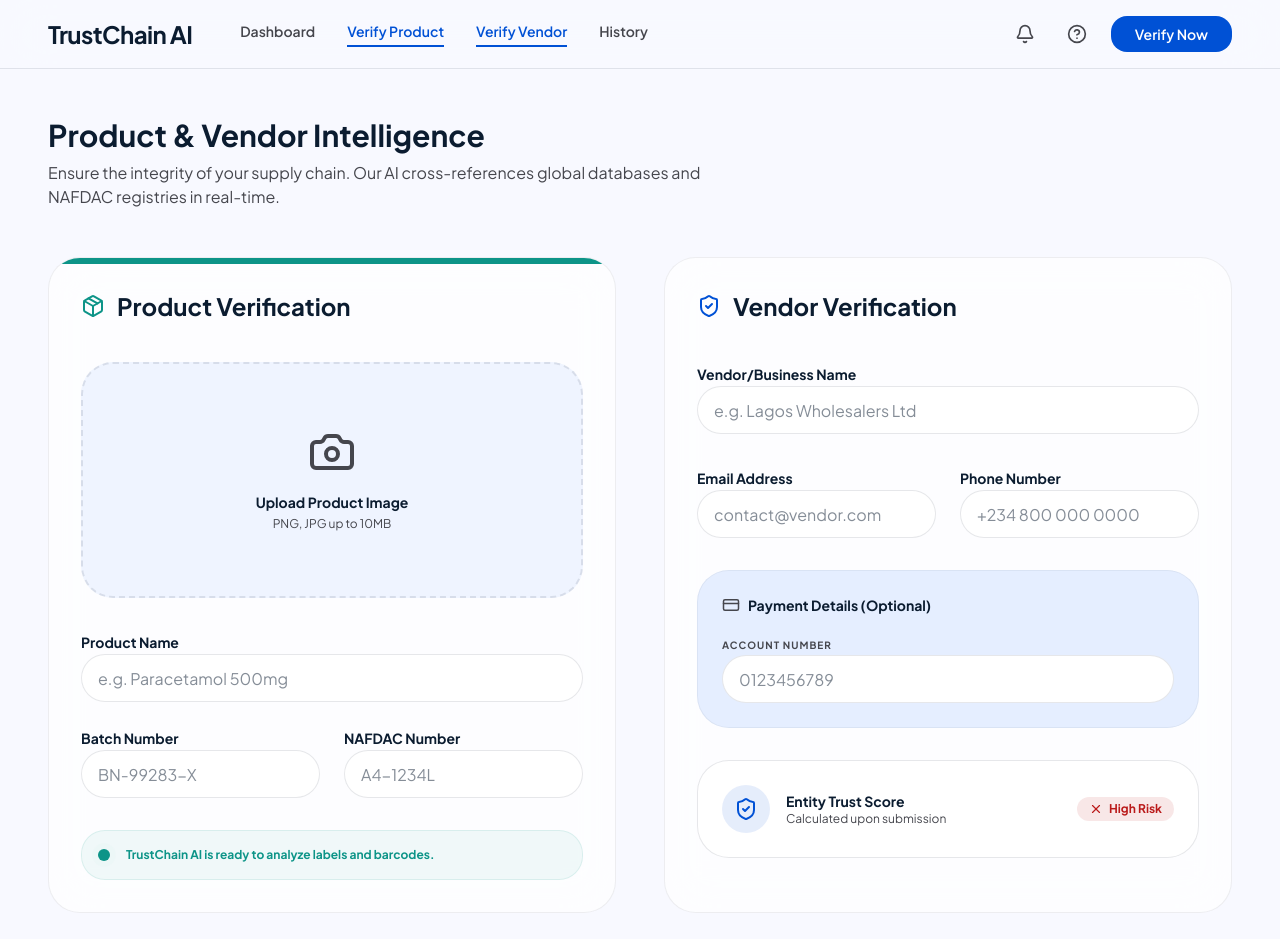
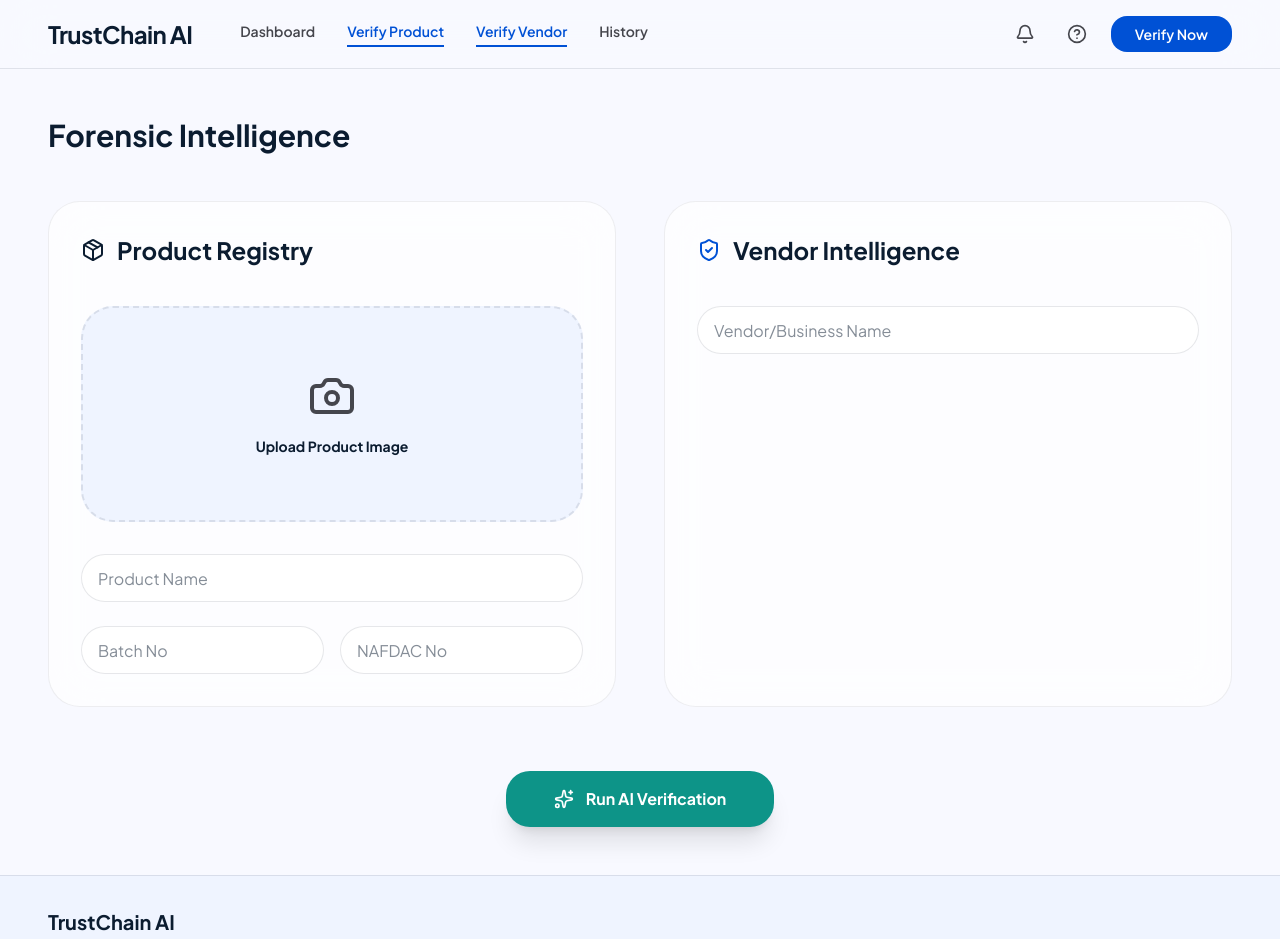
Before and after one commit to Ordixian/the-full-app-trust-ai, a React (Vite) app in the folder trustchain-ai/: page /verify in a window 1280 px wide. Shown: the top 939 px of the page. Built offline with nearby package versions, Linux system fonts and the light colour scheme.

Commit message:
Refactor Verify component with enhanced form handling
Refactor Verify component to improve state management and form handling. Update UI elements for better user experience.

```diff
--- a/trustchain-ai/src/views/Verify.tsx
+++ b/trustchain-ai/src/views/Verify.tsx
@@ -1,173 +1,100 @@
-import { FormEvent } from 'react';
-import { Camera, Package, ShieldCheck, CreditCard, Info, Sparkles, X } from 'lucide-react';
-import { motion } from 'motion/react';
+import { useState, FormEvent, ChangeEvent } from 'react';
+import { Camera, Package, ShieldCheck, Sparkles, Info } from 'lucide-react';
+import { motion } from 'framer-motion';
 import { useNavigate } from 'react-router-dom';
+import { runVerification } from '../api/client';
 
 export default function Verify() {
   const navigate = useNavigate();
+  const [loading, setLoading] = useState(false);
+  const [image, setImage] = useState<File | null>(null);
+  const [productData, setProductData] = useState({
+    name: '',
+    batch: '',
+    nafdac: '',
+    vendor: ''
+  });
 
-  const handleRunVerification = (e: FormEvent) => {
+  const handleInputChange = (e: ChangeEvent<HTMLInputElement>) => {
+    setProductData({ ...productData, [e.target.name]: e.target.value });
+  };
+
+  const handleFileChange = (e: ChangeEvent<HTMLInputElement>) => {
+    if (e.target.files) setImage(e.target.files[0]);
+  };
+
+  const handleSubmit = async (e: FormEvent) => {
     e.preventDefault();
-    navigate('/result');
+    if (!image) {
+      alert("Please upload a product image first.");
+      return;
+    }
+
+    setLoading(true);
+    const formData = new FormData();
+    formData.append('product_name', productData.name);
+    formData.append('nafdac_no', productData.nafdac);
+    formData.append('price', "5000"); // Hardcoded for now per backend requirement
+    formData.append('vendor_name', productData.vendor);
+    formData.append('image', image);
+
+    try {
+      const result = await runVerification(formData);
+      // Navigate to results and pass the backend analysis
+      navigate('/result', { state: { data: result } });
+    } catch (error) {
+      console.error("Verification failed", error);
+    } finally {
+      setLoading(false);
+    }
   };
 
   return (
     <div className="max-w-7xl mx-auto w-full px-4 md:px-12 py-12">
-      {/* Header */}
       <div className="mb-12">
-        <h1 className="text-3xl font-bold text-on-surface mb-2">Product & Vendor Intelligence</h1>
-        <p className="text-on-surface-variant max-w-2xl text-base">
-          Ensure the integrity of your supply chain. Our AI cross-references global databases and NAFDAC registries in real-time.
-        </p>
+        <h1 className="text-3xl font-bold text-on-surface mb-2">Forensic Intelligence</h1>
       </div>
 
       <div className="grid grid-cols-1 lg:grid-cols-2 gap-12 mb-16">
-        {/* Left Side: Product Verification */}
-        <motion.section
-          initial={{ opacity: 0, y: 20 }}
-          animate={{ opacity: 1, y: 0 }}
-          className="glass-panel p-8 rounded-2xl relative overflow-hidden"
-        >
-          <div className="absolute top-0 left-0 w-full h-1.5 bg-on-tertiary-container" />
-          <div className="flex items-center gap-3 mb-10">
-            <Package className="text-on-tertiary-container" />
-            <h2 className="text-2xl font-bold text-on-surface">Product Verification</h2>
+        {/* Product Section */}
+        <section className="glass-panel p-8 rounded-2xl border border-on-surface/10">
+          <div className="flex items-center gap-3 mb-10 text-on-surface">
+            <Package /> <h2 className="text-2xl font-bold">Product Registry</h2>
           </div>
 
-          <form className="space-y-8">
-            <div className="group border-2 border-dashed border-on-surface/10 rounded-2xl p-16 flex flex-col items-center justify-center bg-surface-container-low hover:bg-surface-container-high transition-all cursor-pointer">
-              <Camera size={48} className="text-on-surface-variant mb-4 group-hover:scale-110 transition-transform" />
-              <p className="text-sm font-bold text-on-surface">Upload Product Image</p>
-              <p className="text-xs text-on-surface-variant mt-1">PNG, JPG up to 10MB</p>
-            </div>
-
-            <div className="space-y-6">
-              <div className="space-y-2">
-                <label className="text-sm font-bold text-on-surface">Product Name</label>
-                <input
-                  type="text"
-                  placeholder="e.g. Paracetamol 500mg"
-                  className="w-full h-12 px-4 rounded-xl border border-on-surface/10 bg-white focus:ring-2 focus:ring-secondary focus:border-transparent outline-none transition-all"
-                />
-              </div>
-              <div className="grid grid-cols-1 md:grid-cols-2 gap-6">
-                <div className="space-y-2">
-                  <label className="text-sm font-bold text-on-surface">Batch Number</label>
-                  <input
-                    type="text"
-                    placeholder="BN-99283-X"
-                    className="w-full h-12 px-4 rounded-xl border border-on-surface/10 bg-white focus:ring-2 focus:ring-secondary focus:border-transparent outline-none transition-all"
-                  />
-                </div>
-                <div className="space-y-2">
-                  <label className="text-sm font-bold text-on-surface">NAFDAC Number</label>
-                  <input
-                    type="text"
-                    placeholder="A4-1234L"
-                    className="w-full h-12 px-4 rounded-xl border border-on-surface/10 bg-white focus:ring-2 focus:ring-secondary focus:border-transparent outline-none transition-all"
-                  />
-                </div>
-              </div>
-            </div>
-          </form>
-
-          <div className="mt-8 p-4 bg-on-tertiary-container/5 rounded-xl flex items-center gap-4 border border-on-tertiary-container/10">
-            <div className="relative flex h-3 w-3">
-              <span className="animate-ping absolute inline-flex h-full w-full rounded-full bg-on-tertiary-container opacity-75"></span>
-              <span className="relative inline-flex rounded-full h-3 w-3 bg-on-tertiary-container"></span>
-            </div>
-            <p className="text-xs font-bold text-on-tertiary-container">TrustChain AI is ready to analyze labels and barcodes.</p>
-          </div>
-        </motion.section>
-
-        {/* Right Side: Vendor Verification */}
-        <motion.section
-          initial={{ opacity: 0, y: 20 }}
-          animate={{ opacity: 1, y: 0 }}
-          transition={{ delay: 0.1 }}
-          className="glass-panel p-8 rounded-2xl"
-        >
-          <div className="flex items-center gap-3 mb-10">
-            <ShieldCheck className="text-secondary" />
-            <h2 className="text-2xl font-bold text-on-surface">Vendor Verification</h2>
+          <div className="group border-2 border-dashed border-on-surface/10 rounded-2xl p-16 flex flex-col items-center justify-center bg-surface-container-low relative">
+            <input type="file" onChange={handleFileChange} className="absolute inset-0 opacity-0 cursor-pointer" />
+            <Camera size={48} className="text-on-surface-variant mb-4" />
+            <p className="text-sm font-bold text-on-surface">{image ? image.name : "Upload Product Image"}</p>
           </div>
 
-          <form className="space-y-8">
-            <div className="space-y-2">
-                <label className="text-sm font-bold text-on-surface">Vendor/Business Name</label>
-                <input
-                  type="text"
-                  placeholder="e.g. Lagos Wholesalers Ltd"
-                  className="w-full h-12 px-4 rounded-xl border border-on-surface/10 bg-white focus:ring-2 focus:ring-secondary focus:border-transparent outline-none transition-all"
-                />
+          <div className="mt-8 space-y-6">
+            <input name="name" onChange={handleInputChange} placeholder="Product Name" className="w-full h-12 px-4 rounded-xl border border-on-surface/10 bg-white" />
+            <div className="grid grid-cols-2 gap-4">
+               <input name="batch" onChange={handleInputChange} placeholder="Batch No" className="w-full h-12 px-4 rounded-xl border border-on-surface/10 bg-white" />
+               <input name="nafdac" onChange={handleInputChange} placeholder="NAFDAC No" className="w-full h-12 px-4 rounded-xl border border-on-surface/10 bg-white" />
             </div>
-            <div className="grid grid-cols-1 md:grid-cols-2 gap-6">
-              <div className="space-y-2">
-                <label className="text-sm font-bold text-on-surface">Email Address</label>
-                <input
-                  type="email"
-                  placeholder="contact@vendor.com"
-                  className="w-full h-12 px-4 rounded-xl border border-on-surface/10 bg-white focus:ring-2 focus:ring-secondary focus:border-transparent outline-none transition-all"
-                />
-              </div>
-              <div className="space-y-2">
-                <label className="text-sm font-bold text-on-surface">Phone Number</label>
-                <input
-                  type="tel"
-                  placeholder="+234 800 000 0000"
-                  className="w-full h-12 px-4 rounded-xl border border-on-surface/10 bg-white focus:ring-2 focus:ring-secondary focus:border-transparent outline-none transition-all"
-                />
-              </div>
-            </div>
+          </div>
+        </section>
 
-            <div className="p-6 bg-surface-container rounded-2xl border border-on-surface/5">
-                <div className="flex items-center gap-2 mb-4">
-                    <CreditCard size={18} className="text-on-surface-variant" />
-                    <span className="text-sm font-bold text-on-surface">Payment Details (Optional)</span>
-                </div>
-                <div className="space-y-2">
-                    <label className="text-[10px] font-bold text-on-surface-variant uppercase tracking-widest leading-none">Account Number</label>
-                    <input
-                      type="text"
-                      placeholder="0123456789"
-                      className="w-full h-12 px-4 rounded-xl border border-on-surface/10 bg-white focus:ring-2 focus:ring-secondary focus:border-transparent outline-none transition-all"
-                    />
-                </div>
-            </div>
-
-            <div className="p-6 bg-white border border-on-surface/10 rounded-2xl flex items-center justify-between">
-                <div className="flex items-center gap-4">
-                    <div className="h-12 w-12 rounded-full bg-secondary/10 flex items-center justify-center text-secondary">
-                        <ShieldCheck size={24} />
-                    </div>
-                    <div>
-                        <p className="text-sm font-bold text-on-surface">Entity Trust Score</p>
-                        <p className="text-xs text-on-surface-variant">Calculated upon submission</p>
-                    </div>
-                </div>
-                <div className="flex items-center gap-1.5 px-3 py-1 bg-error/10 text-error rounded-full">
-                    <X size={14} />
-                    <span className="text-xs font-bold">High Risk</span>
-                </div>
-            </div>
-          </form>
-        </motion.section>
+        {/* Vendor Section */}
+        <section className="glass-panel p-8 rounded-2xl border border-on-surface/10">
+          <div className="flex items-center gap-3 mb-10 text-secondary">
+            <ShieldCheck /> <h2 className="text-2xl font-bold text-on-surface">Vendor Intelligence</h2>
+          </div>
+          <input name="vendor" onChange={handleInputChange} placeholder="Vendor/Business Name" className="w-full h-12 px-4 rounded-xl border border-on-surface/10 bg-white" />
+        </section>
       </div>
 
       <div className="flex flex-col items-center gap-6">
-        <motion.button
-          whileHover={{ scale: 1.05 }}
-          whileTap={{ scale: 0.95 }}
-          onClick={handleRunVerification}
-          className="bg-on-tertiary-container text-white px-12 h-14 rounded-xl font-bold flex items-center gap-3 shadow-xl hover:shadow-on-tertiary-container/20 transition-all"
+        <button
+          onClick={handleSubmit}
+          disabled={loading}
+          className="bg-on-tertiary-container text-white px-12 h-14 rounded-xl font-bold flex items-center gap-3 shadow-xl"
         >
-          <Sparkles size={20} fill="currentColor" />
-          Run AI Verification
-        </motion.button>
-        <p className="text-sm text-on-surface-variant font-medium flex items-center gap-2">
-            <Info size={16} className="text-secondary" />
-            Verification usually takes 3-5 seconds to scan all global registries.
-        </p>
+          <Sparkles size={20} />
+          {loading ? "Analyzing Neural Data..." : "Run AI Verification"}
+        </button>
       </div>
     </div>
   );
```
